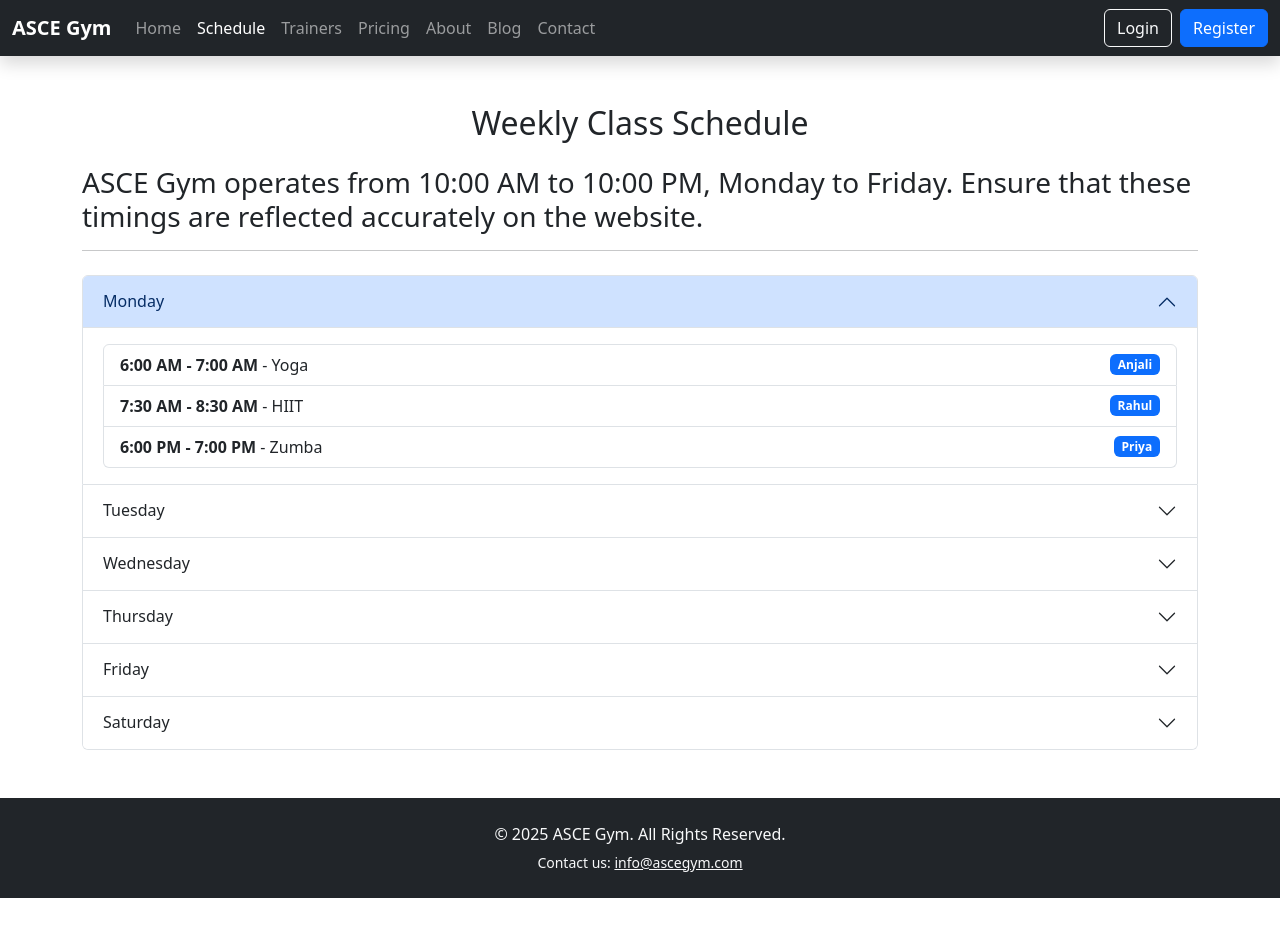
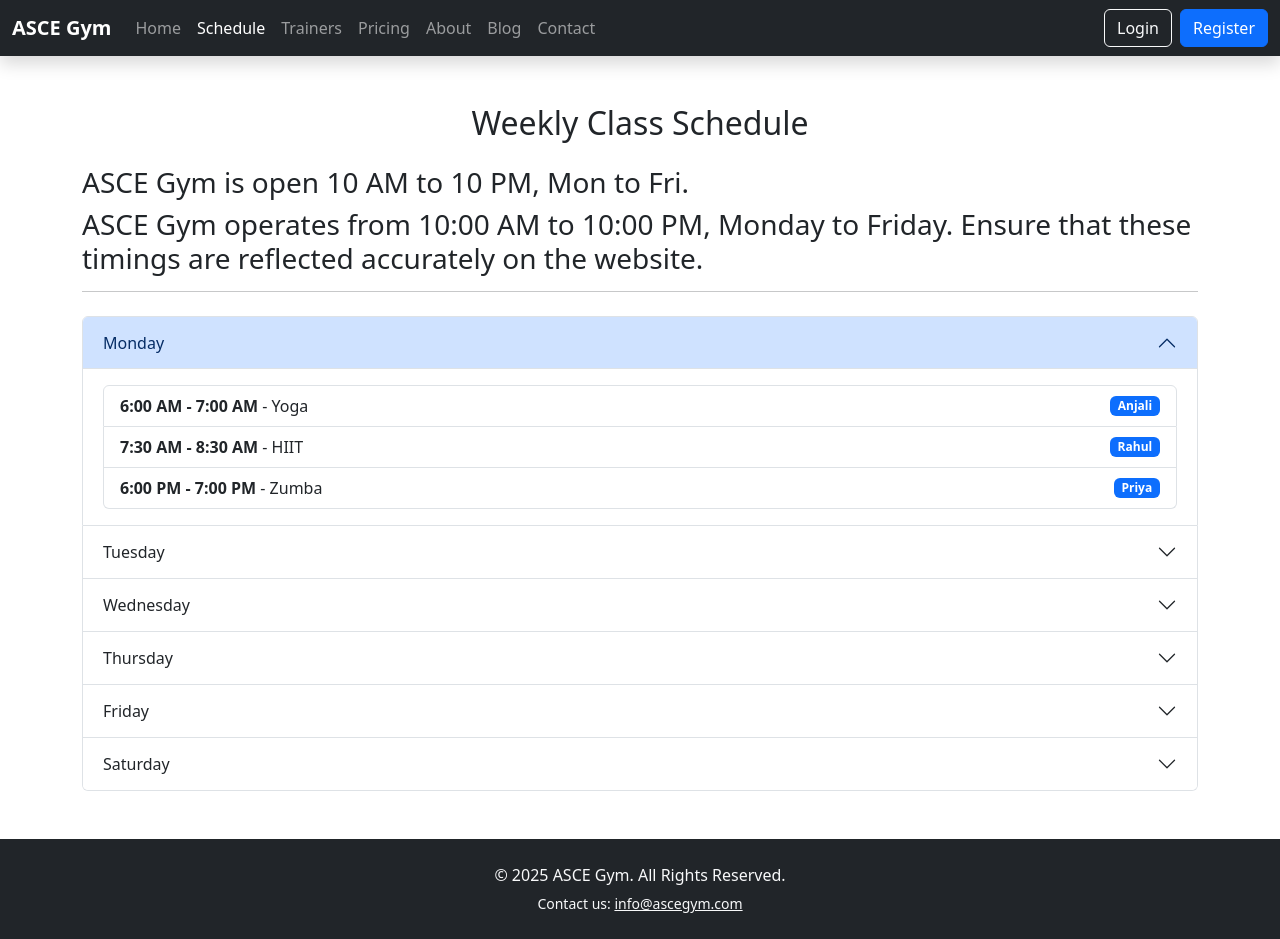
Before and after one commit to akhilan77/asce-gym, a React (Vite) app: page /schedule in a window 1280 px wide. Before the commit the page ends 898 px from the top, so only its background shows below. Built offline with nearby package versions, Linux system fonts and the light colour scheme.

Commit message:
Add operating hours information to Schedule component for user clarity

```diff
--- a/src/pages/Schedule.jsx
+++ b/src/pages/Schedule.jsx
@@ -51,6 +51,7 @@ function Schedule() {
   return (
     <div className="container my-5">
       <h2 className="text-center mb-4">Weekly Class Schedule</h2>
+      <h3>ASCE Gym is open 10 AM to 10 PM, Mon to Fri. </h3>
       <h3>ASCE Gym operates from 10:00 AM to 10:00 PM, Monday to Friday. Ensure that these timings are reflected accurately
 on the website.
 </h3>
```
